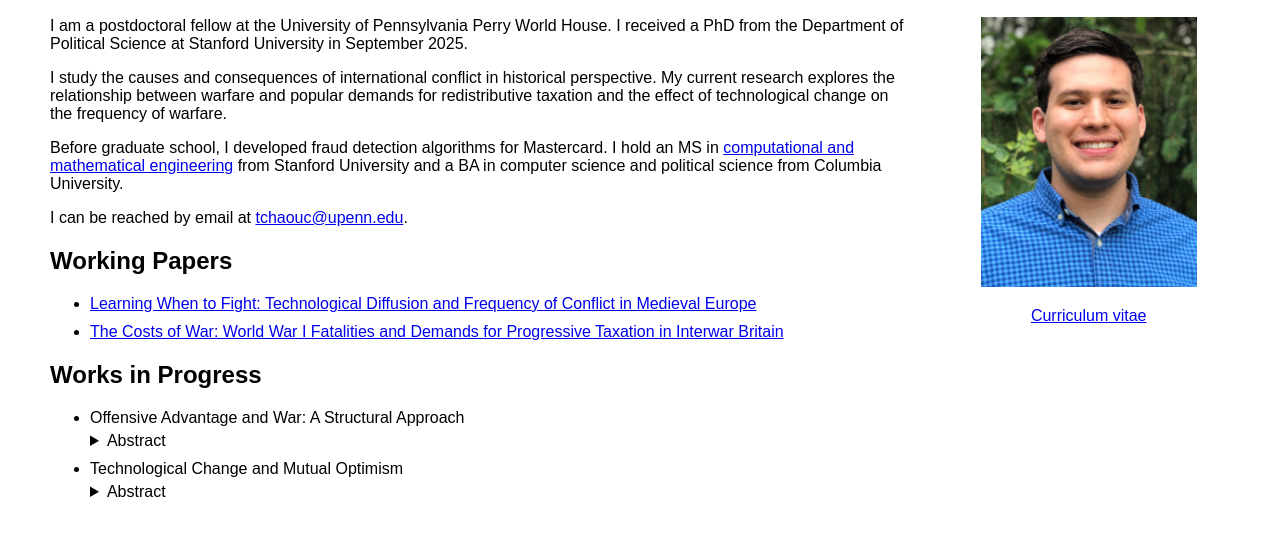
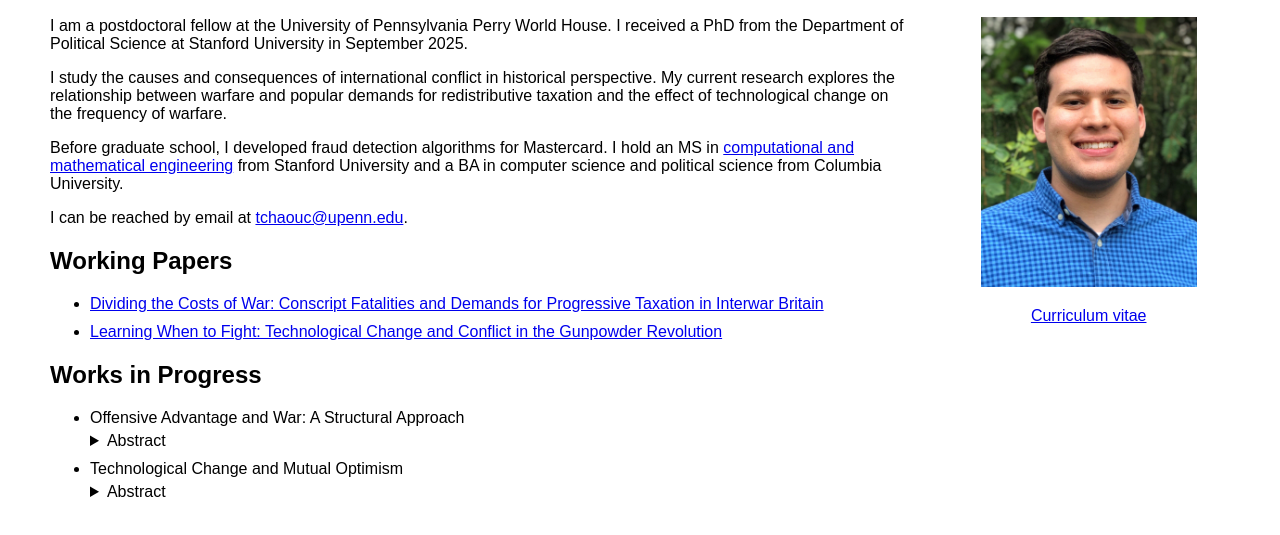
Before and after one commit to DTchaouchev/DTchaouchev.github.io, a plain HTML site: page index.html in a window 1280 px wide. Shown: the part 79-614 px from the top of the page. Drawn offline with Linux system fonts and the light colour scheme.

Commit message:
updated papers

```diff
--- a/index.html
+++ b/index.html
@@ -25,8 +25,8 @@
        <h2 style="font-family: Arial">Working Papers</h2>
 
        <ul style="font-family: Arial;">
-          <li><a href="sieges.pdf">Learning When to Fight: Technological Diffusion and Frequency of Conflict in Medieval Europe</a></li>
-          <li style="margin-top:10px;"><a href="ww1_taxes.pdf">The Costs of War: World War I Fatalities and Demands for Progressive Taxation in Interwar Britain</a></li>
+          <li><a href="ww1_taxes.pdf">Dividing the Costs of War: Conscript Fatalities and Demands for Progressive Taxation in Interwar Britain</a></li>
+          <li style="margin-top:10px;"><a href="sieges.pdf">Learning When to Fight: Technological Change and Conflict in the Gunpowder Revolution</a></li>
       </ul>
 
       <h2 style="font-family: Arial">Works in Progress</h2>
```
Also changed, not shown: 1 other file.
